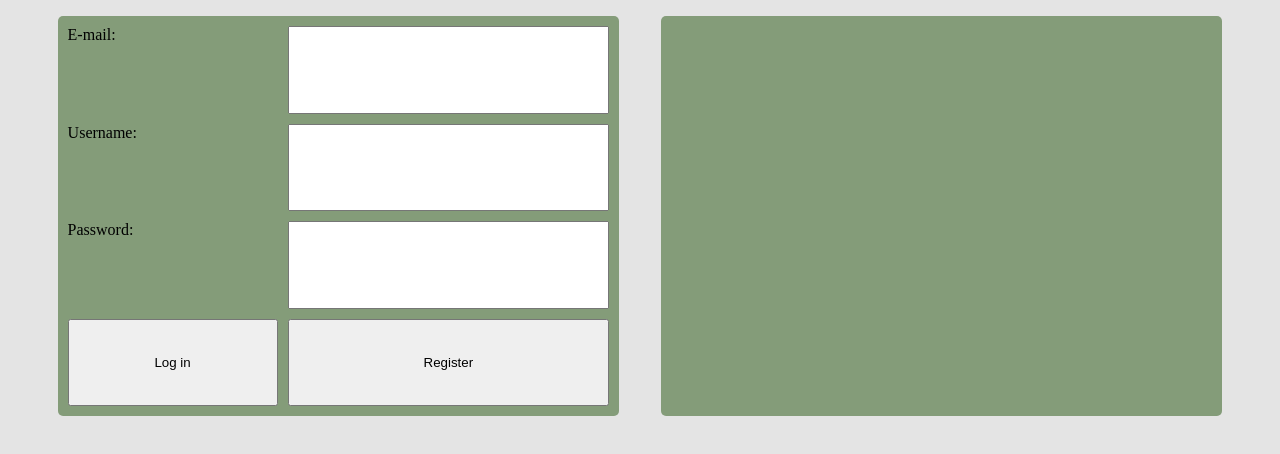
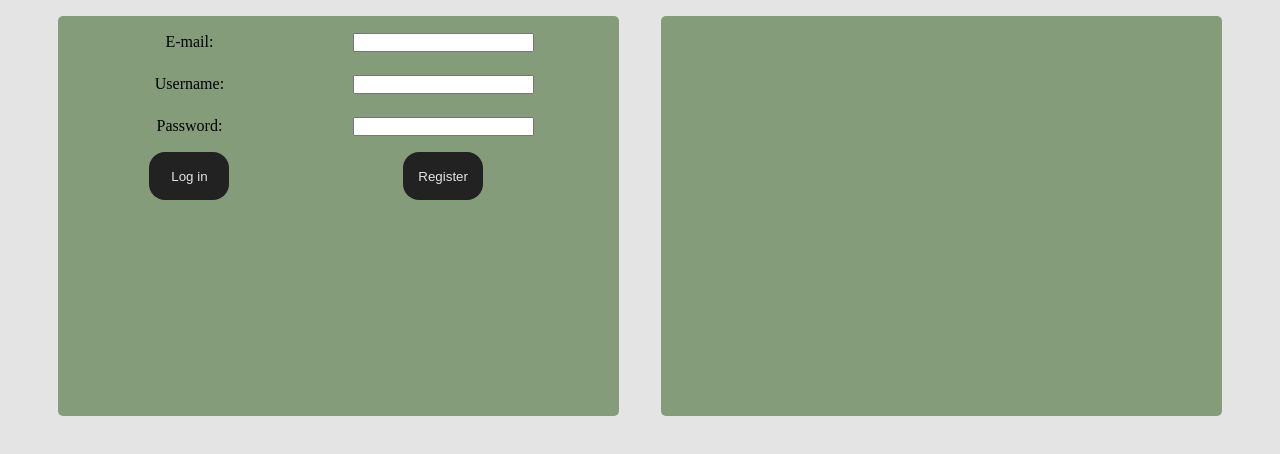
Before and after one commit to sparrro/ci-cd-uppgift, a React (Vite) app in the folder frontend/: page / in a window 1280 px wide. Shown: the top 454 px of the page. Built offline with nearby package versions, Linux system fonts and the light colour scheme.

Commit message:
registration done

```diff
--- a/frontend/src/components/LeftSide/LeftSide.css
+++ b/frontend/src/components/LeftSide/LeftSide.css
@@ -6,5 +6,28 @@
     display: grid;
     grid-gap: 10px;
     padding: 10px;
-    grid-template-columns: auto auto;
+    grid-template-columns: repeat(2, 45%);
+    grid-template-rows: repeat(6, 2rem);
+    >* {
+        margin: auto;
+    }
+    >label {
+        line-height: 2rem;
+    }
+    >button {
+        background-color: rgb(34, 34, 34);
+        color: rgb(228, 228, 228);
+        height: 3rem;
+        width: 5rem;
+        border: unset;
+        border-radius: 1rem;
+    }
+    >button:hover {
+        background-color: rgb(228, 228, 228);
+        color: rgb(34, 34, 34);
+        cursor: pointer;
+    }
+    >p {
+        grid-column: span 2;
+    }
 }
--- a/frontend/src/components/LeftSide/LeftSide.tsx
+++ b/frontend/src/components/LeftSide/LeftSide.tsx
@@ -1,19 +1,33 @@
 import "./LeftSide.css";
 import { useLoginStore } from "../../store/login";
 import { registerUser } from "../../api/api";
+import { useState } from "react";
 
 const LeftSide = () => {
 
     const {loggedIn, logIn, logOut} = useLoginStore();
+
+    const [successMessage, setSuccesMessage] = useState('');
+
+    const displayMessage = (message: string) => {
+        setSuccesMessage(message);
+        setTimeout(() => {
+            setSuccesMessage('');
+        }, 10000
+    );
+    }
 
     const handleRegister = async () => {
         const username = (document.getElementById("username") as HTMLInputElement).value;
         const email = (document.getElementById("email") as HTMLInputElement).value;
         const password = (document.getElementById("password") as HTMLInputElement).value;
 
-        const user = await registerUser(username, email, password);
+        const response = await registerUser(username, email, password);
 
-        console.log(user);
+        if (response.success) {
+            displayMessage(`Registered under username ${response.data.username}`)
+        }
+
     }
 
     return (
@@ -35,6 +49,7 @@ const LeftSide = () => {
                 <button onClick={handleRegister}>Register</button>
             </>
             }
+            <p>{successMessage}</p>
         </div>
     );
 
```
